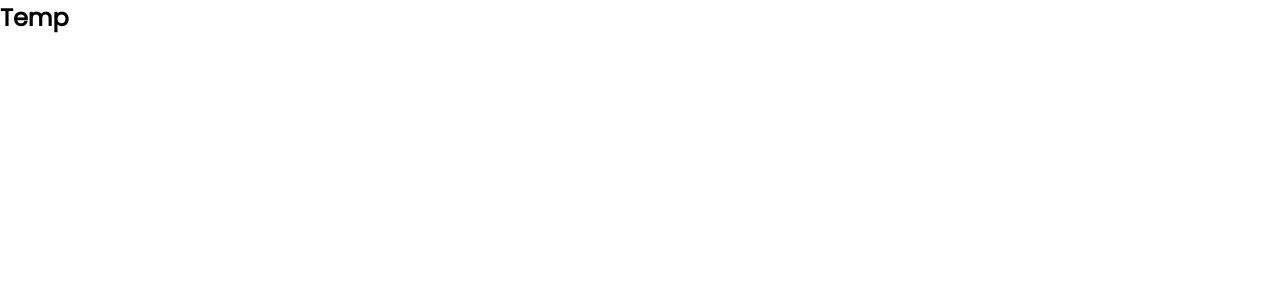
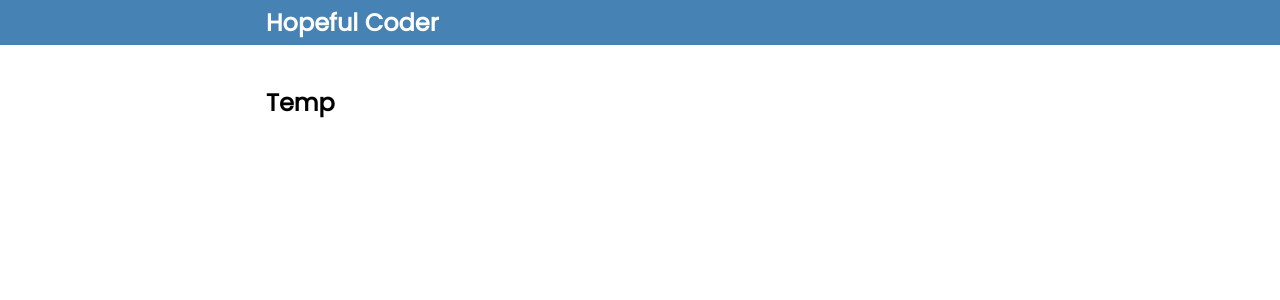
Before and after one commit to JLoweDev/next-markdown-blog, a Next.js app: page / in a window 1280 px wide. Shown: the top 300 px of the page. Built offline with nearby package versions, Linux system fonts and the light colour scheme.

Commit message:
Header and component wrapped in container tag

```diff
--- a/components/Header.js
+++ b/components/Header.js
@@ -1,7 +1,13 @@
+import Link from 'next/link'
+
 export default function Header() {
     return (
         <header>
-
+            <div className="container">
+                <Link href='/'>
+                    <h2>Hopeful Coder</h2>
+                </Link>
+            </div>
         </header>
     )
 }
--- a/pages/_app.js
+++ b/pages/_app.js
@@ -1,10 +1,13 @@
+import Header from '../components/Header'
 import '../styles/globals.css'
 
 function MyApp({ Component, pageProps }) {
   return (
     <>
-
-      <Component {...pageProps} />
+      <Header />
+      <main className="container">
+        <Component {...pageProps} />
+      </main>
     </>
   )
 }
```
